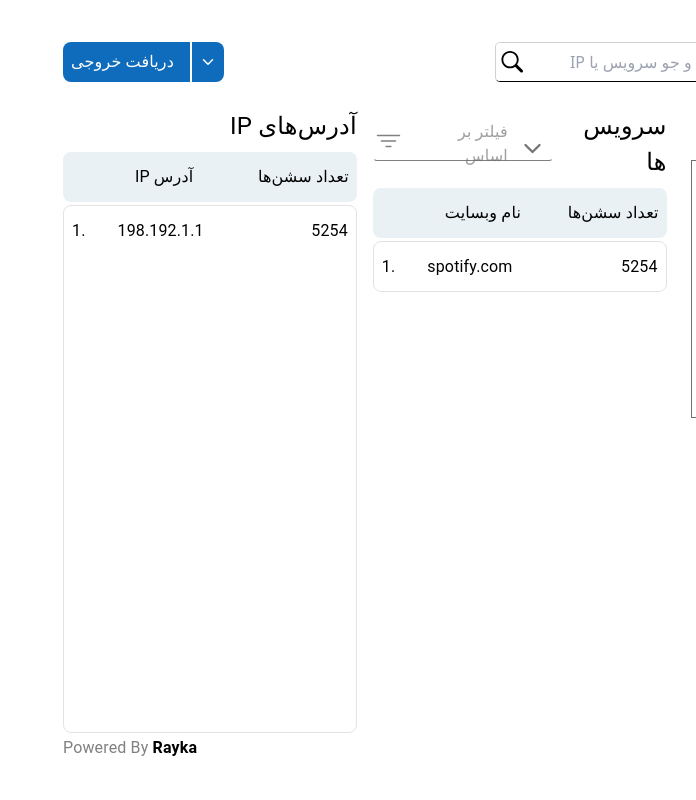
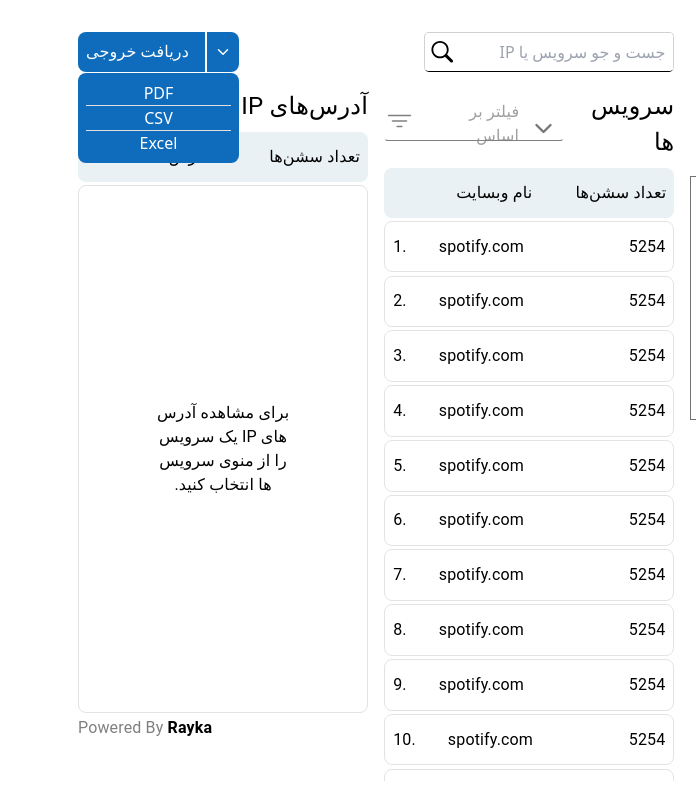
Before and after one commit to mahjs/Rayka-TPM, a React (Vite) app: page / in a window 1280 px wide. Both pictures are taken after a click on the button 169 px from the left and 62 px from the top of the page. Shown: the whole page, without its empty margins (584-1280 px from the left). Built offline with nearby package versions, Linux system fonts and the light colour scheme; the HTML template or start-up script is replaced by a standard one.

Commit message:
make dashboard functional

```diff
--- a/src/pages/Dashboard.tsx
+++ b/src/pages/Dashboard.tsx
@@ -1,19 +1,14 @@
-import React, { FC, useState } from "react";
+import React, { FC, useEffect, useState } from "react";
 import { BsPerson } from "react-icons/bs";
-import { IoFilterOutline, IoJournal } from "react-icons/io5";
+import { IoFilterOutline } from "react-icons/io5";
 import { IoChevronDown } from "react-icons/io5";
 
 import {
   Box,
+  Divider,
   MenuItem,
   Select,
   Stack,
-  Table,
-  TableBody,
-  TableCell,
-  TableContainer,
-  TableHead,
-  TableRow,
   Typography,
 } from "@mui/material";
 import Search from "../components/dashboard/Search";
@@ -26,7 +21,6 @@ import {
   XAxis,
   YAxis,
 } from "recharts";
-import { GoFoldDown } from "react-icons/go";
 
 const dataForSquareChart = [
   { name: "A1", value: 25 },
@@ -61,28 +55,28 @@ const dataForSquareChart = [
   { name: "d7", value: 71 },
 ];
 
-const dataForLineChart = [
+const initialDataForLineChart = [
   {
     name: "بهار",
-    value: 100,
+    value: 1,
   },
   {
     name: "تابستان",
-    value: 200,
+    value: 1,
   },
   {
     name: "پاییز",
-    value: 1000,
+    value: 1,
   },
   {
     name: "زمستان",
-    value: 150,
+    value: 1,
   },
 ];
 
 const Dashboard: React.FC = () => {
   // State to hold the search input
-  const [searchInput, setSearchInput] = useState("");
+  const [searchInput, setSearchInput] = useState<string>("");
 
   // Function to handle the search action
   const handleSearch = () => {
@@ -102,7 +96,32 @@ const Dashboard: React.FC = () => {
     handleSearch();
   };
 
+  // State for SquareCharts
   const [dataForTreeChar, setDataForTreeChart] = useState(dataForSquareChart);
+
+  // State for Area Chart
+  const [dataForAreaChart, setDataForAreaChart] = useState(
+    initialDataForLineChart
+  );
+
+  // State for Selecting a service
+  const [selectedServiceIndex, setSelectedServiceIndex] = useState<
+    number | null
+  >(null);
+
+  // State for Downloading Export file
+  const [openDownloadMenu, setOpenDownLoadMenu] = useState<boolean | null>(
+    null
+  );
+  const [formatToDownload, setFormatToDownload] = useState<string | null>(null);
+
+  useEffect(() => {
+    if (openDownloadMenu === null) return;
+    setOpenDownLoadMenu(false);
+    setFormatToDownload(null);
+
+    // eslint-disable-next-line react-hooks/exhaustive-deps
+  }, [formatToDownload]);
 
   return (
     <Box
@@ -110,12 +129,20 @@ const Dashboard: React.FC = () => {
       sx={{
         padding: "2rem 1.5rem",
         display: "flex",
-        flexDirection: "column",
+        height: "100vh",
         gap: "1rem",
       }}
     >
+      {/* Right side. Charts*/}
       <Box
-        component="header"
+        sx={{
+          width: "50vw",
+          display: "flex",
+          flexDirection: "column",
+          gap: "2rem",
+        }}
+      >
+        <Box
           sx={{
             display: "flex",
             justifyContent: "space-between",
@@ -186,6 +213,141 @@ const Dashboard: React.FC = () => {
               </Typography>
             </Box>
           </Box>
+        </Box>
+        <Box
+          sx={{
+            display: "flex",
+            flexDirection: "column",
+            gap: "1rem",
+            height: "40vh",
+          }}
+        >
+          <Typography
+            component="h2"
+            sx={{
+              fontSize: "1.5rem",
+            }}
+          >
+            سهم سرویس ها
+          </Typography>
+          <Box
+            sx={{
+              border: "1px solid #707070",
+              padding: ".2rem",
+              height: "100%",
+            }}
+          >
+            <ResponsiveContainer width="100%">
+              <Treemap
+                width={200}
+                data={dataForTreeChar}
+                aspectRatio={4 / 3}
+                dataKey="value"
+                content={<CustomizedContent />}
+              />
+            </ResponsiveContainer>
+          </Box>
+        </Box>
+        <Box
+          sx={{
+            marginTop: "auto",
+          }}
+        >
+          <Typography
+            component="h3"
+            sx={{
+              fontSize: "1.5rem",
+            }}
+          >
+            نمودار ترافیک
+          </Typography>
+          <Box
+            width="100%"
+            sx={{
+              direction: "ltr",
+              height: "35vh",
+              position: "relative",
+            }}
+          >
+            <ResponsiveContainer width="100%" height="100%">
+              <AreaChart
+                width={500}
+                data={dataForAreaChart}
+                margin={{
+                  top: 10,
+                  right: 30,
+                  left: 0,
+                  bottom: 0,
+                }}
+              >
+                <Tooltip content={<CustomTooltip />} />
+                <YAxis
+                  domain={[20, 20000]}
+                  ticks={[1, 10, 50, 200, 1000, 5000, 20000]}
+                  scale="log"
+                  tickFormatter={(tick) => {
+                    if (tick === 1) {
+                      return "0"; // Display '0' for the first tick
+                    }
+                    return tick; // For other ticks, display their actual value
+                  }}
+                />
+                <XAxis padding={{ left: 50, right: 50 }} dataKey="name" />
+                <defs>
+                  <filter id="glow">
+                    <feGaussianBlur stdDeviation="12" result="coloredBlur" />
+                    <feMerge>
+                      <feMergeNode in="coloredBlur" />
+                      <feMergeNode in="SourceGraphic" />
+                    </feMerge>
+                  </filter>
+                </defs>
+                <Area
+                  type="monotone"
+                  dataKey="value"
+                  stroke={
+                    selectedServiceIndex !== null ? "#0F6CBD" : "transparent"
+                  }
+                  strokeWidth={3}
+                  fill="transparent"
+                  style={{ filter: "url(#glow)" }}
+                />
+              </AreaChart>
+            </ResponsiveContainer>
+            {selectedServiceIndex === null && (
+              <Typography
+                sx={{
+                  position: "absolute",
+                  top: "50%",
+                  left: "50%",
+                  transform: "translate(-50%, -50%)",
+                  maxWidth: "200px",
+                  textAlign: "center",
+                }}
+              >
+                برای نمایش نمودار ترافیک یک سرویس را از منوی سرویس ها انتخاب
+                کنید.
+              </Typography>
+            )}
+          </Box>
+        </Box>
+      </Box>
+
+      {/* Left side. Tables*/}
+      <Box
+        sx={{
+          width: "50%",
+          display: "flex",
+          flexDirection: "column",
+          gap: "1rem",
+        }}
+      >
+        <Box
+          sx={{
+            display: "flex",
+            justifyContent: "space-between",
+          }}
+        >
           <Search
             value={searchInput}
             onChange={handleChange}
@@ -194,17 +356,20 @@ const Dashboard: React.FC = () => {
 
           <Box
             sx={{
+              position: "relative",
               display: "flex",
               height: "40px",
               background: "#0F6CBD",
-            overflow: "hidden",
               alignItems: "center",
               padding: ".5rem",
               gap: ".5rem",
               borderRadius: ".5rem",
             }}
           >
-          <button>
+            <button
+              style={{ zIndex: "10" }}
+              onClick={() => setOpenDownLoadMenu(!openDownloadMenu)}
+            >
               <IoChevronDown color="#fff" />
             </button>
             <Box
@@ -222,112 +387,82 @@ const Dashboard: React.FC = () => {
             >
               دریافت خروجی
             </Typography>
-        </Box>
-      </Box>
 
             <Box
               sx={{
                 width: "100%",
-          display: "flex",
-          gap: "1.5rem",
+                left: "0",
+                position: "absolute",
+                background: "#0F6CBD",
+                borderRadius: ".5rem",
+                padding: ".5rem",
+                top: "-102%",
+                opacity: "0",
+                color: "#fff",
+                textAlign: "center",
+                animation:
+                  openDownloadMenu !== null
+                    ? openDownloadMenu
+                      ? "slideDown .2s linear both"
+                      : "slideUp .2s linear both"
+                    : "",
+                "@keyframes slideUp": {
+                  "0%": {
+                    opacity: "1",
+                    top: "102%",
+                  },
+
+                  "60%": {
+                    opacity: "0",
+                  },
+
+                  "100%": {
+                    opacity: "0",
+                    top: "-102%",
+                  },
+                },
+                "@keyframes slideDown": {
+                  "0%": {
+                    opacity: "0",
+                    top: "-100%",
+                  },
+
+                  "60%": {
+                    opacity: ".1",
+                  },
+
+                  "100%": {
+                    opacity: "1",
+                    top: "102%",
+                  },
+                },
               }}
             >
-        {/* Right side. Charts*/}
-        <Box
-          sx={{
-            width: "50%",
-            height: "100px",
-            display: "flex",
-            flexDirection: "column",
-            gap: "1rem",
-          }}
+              <button
+                onClick={() => setFormatToDownload("PDF")}
+                style={{ width: "100%" }}
               >
-          <Box
-            sx={{
-              display: "flex",
-              flexDirection: "column",
-              gap: "1rem",
-            }}
+                PDF
+              </button>
+              <Divider sx={{ background: "#fff" }} />
+              <button
+                onClick={() => setFormatToDownload("CSV")}
+                style={{ width: "100%" }}
               >
-            <Typography
-              component="h2"
-              sx={{
-                fontSize: "1.5rem",
-              }}
+                CSV
+              </button>
+              <Divider sx={{ background: "#fff" }} />
+              <button
+                onClick={() => setFormatToDownload("Excel")}
+                style={{ width: "100%" }}
               >
-              سهم سرویس ها
-            </Typography>
-            <Box
-              sx={{
-                border: "1px solid #707070",
-                padding: ".2rem",
-              }}
-            >
-              <ResponsiveContainer width="100%" height={250}>
-                <Treemap
-                  width={200}
-                  height={300}
-                  data={dataForTreeChar}
-                  aspectRatio={4 / 3}
-                  dataKey="value"
-                  content={<CustomizedContent />}
-                />
-              </ResponsiveContainer>
-            </Box>
-          </Box>
-          <Box>
-            <Typography
-              component="h3"
-              sx={{
-                fontSize: "1.5rem",
-              }}
-            >
-              نمودار ترافیک
-            </Typography>
-            <Box
-              width="100%"
-              height={300}
-              sx={{
-                direction: "ltr",
-              }}
-            >
-              <ResponsiveContainer width="100%" height="100%">
-                <AreaChart
-                  width={500}
-                  height={200}
-                  data={dataForLineChart}
-                  margin={{
-                    top: 10,
-                    right: 30,
-                    left: 0,
-                    bottom: 0,
-                  }}
-                >
-                  <Tooltip content={<CustomTooltip />} />
-                  <YAxis
-                    // tickMargin={50}
-                    domain={[20, 20000]}
-                    ticks={[1, 10, 50, 200, 1000, 5000, 20000]}
-                    scale="log"
-                  />
-                  <XAxis padding={{ left: 50, right: 50 }} dataKey="name" />
-                  <Area
-                    type="monotone"
-                    dataKey="value"
-                    stroke="#0F6CBD"
-                    strokeWidth={3}
-                    fill="transparent"
-                  />
-                </AreaChart>
-              </ResponsiveContainer>
+                Excel
+              </button>
             </Box>
           </Box>
         </Box>
-
-        {/* Left side. Tables*/}
         <Box
           sx={{
-            width: "50%",
             display: "flex",
             gap: "1rem",
           }}
@@ -392,6 +527,7 @@ const Dashboard: React.FC = () => {
                     width: "25px",
                     height: "25px",
                     color: "gray",
+                    zIndex: "-1",
                   }}
                 />
                 <Typography
@@ -401,6 +537,7 @@ const Dashboard: React.FC = () => {
                     left: "50%",
                     top: "50%",
                     transform: "translate(-50%, -50%)",
+                    zIndex: "-1",
                   }}
                 >
                   فیلتر بر اساس
@@ -435,9 +572,39 @@ const Dashboard: React.FC = () => {
                   نام وبسایت
                 </Typography>
               </Box>
-              {/* Table Body */}
               <Box
                 sx={{
+                  maxHeight: "70vh",
+                  overflow: "auto",
+                  display: "flex",
+                  flexDirection: "column",
+                  gap: ".2rem",
+                }}
+              >
+                {/* Table Body */}
+                {Array(30)
+                  .fill(null)
+                  .map((_, index) => (
+                    <Box
+                      key={index}
+                      onClick={() => {
+                        setDataForAreaChart((prevData) =>
+                          prevData.map((data) => ({
+                            ...data,
+                            value: Math.round(Math.random() * 150),
+                          }))
+                        );
+
+                        if (selectedServiceIndex === index)
+                          setSelectedServiceIndex(null);
+                        else setSelectedServiceIndex(index);
+                      }}
+                      sx={{
+                        background:
+                          selectedServiceIndex === index ? "#5E819F" : "",
+                        color: selectedServiceIndex === index ? "#fff" : "",
+                        transition: "all .2s linear",
+                        cursor: "pointer",
                         width: "100%",
                         padding: ".8rem .5rem",
                         justifyContent: "space-between",
@@ -454,9 +621,11 @@ const Dashboard: React.FC = () => {
                           gap: "2rem",
                         }}
                       >
-                  <span>1.</span>
+                        <span>{index + 1}.</span>
                         spotify.com
                       </Typography>
+                    </Box>
+                  ))}
               </Box>
             </Box>
           </Box>
@@ -509,11 +678,14 @@ const Dashboard: React.FC = () => {
               {/* Table Body */}
               <Box
                 sx={{
+                  position: "relative",
                   minHeight: "66vh",
                   border: "1px solid #E3E3E3",
                   borderRadius: ".5rem",
                 }}
               >
+                {/* Rows for the body */}
+                {selectedServiceIndex !== null && (
                   <Box
                     sx={{
                       width: "100%",
@@ -534,6 +706,22 @@ const Dashboard: React.FC = () => {
                       198.192.1.1
                     </Typography>
                   </Box>
+                )}
+                {selectedServiceIndex === null && (
+                  <Typography
+                    sx={{
+                      position: "absolute",
+                      top: "50%",
+                      left: "50%",
+                      transform: "translate(-50%, -50%)",
+                      maxWidth: "200px",
+                      textAlign: "center",
+                    }}
+                  >
+                    برای مشاهده آدرس های IP یک سرویس را از منوی سرویس ها انتخاب
+                    کنید.
+                  </Typography>
+                )}
               </Box>
               <Typography
                 sx={{
@@ -555,7 +743,7 @@ const Dashboard: React.FC = () => {
 };
 
 const CustomizedContent = (props: any) => {
-  const { depth, x, y, width, height, index } = props;
+  const { depth, x, y, width, height, index, selectedIndex } = props;
 
   return (
     <g>
@@ -565,8 +753,11 @@ const CustomizedContent = (props: any) => {
         width={width}
         height={height}
         style={{
-          // fill: depth <= 2 ? COLORS[Math.floor(index % 6)] : "none",
-          fill: "#608DB4",
+          fill: selectedIndex
+            ? selectedIndex === index
+              ? "#608DB4"
+              : "#B2CADF"
+            : "#608DB4",
           stroke: "#fff",
           strokeWidth: 2 / (depth + 1e-10),
           strokeOpacity: 1 / (depth + 1e-10),
```
Lines whose indentation alone changed are shown as unchanged.
